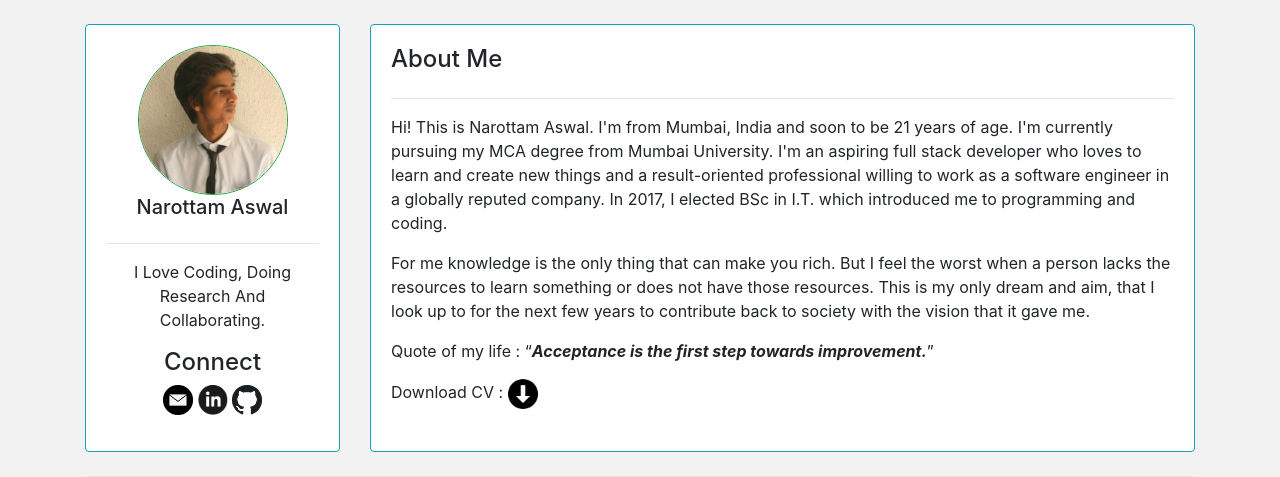
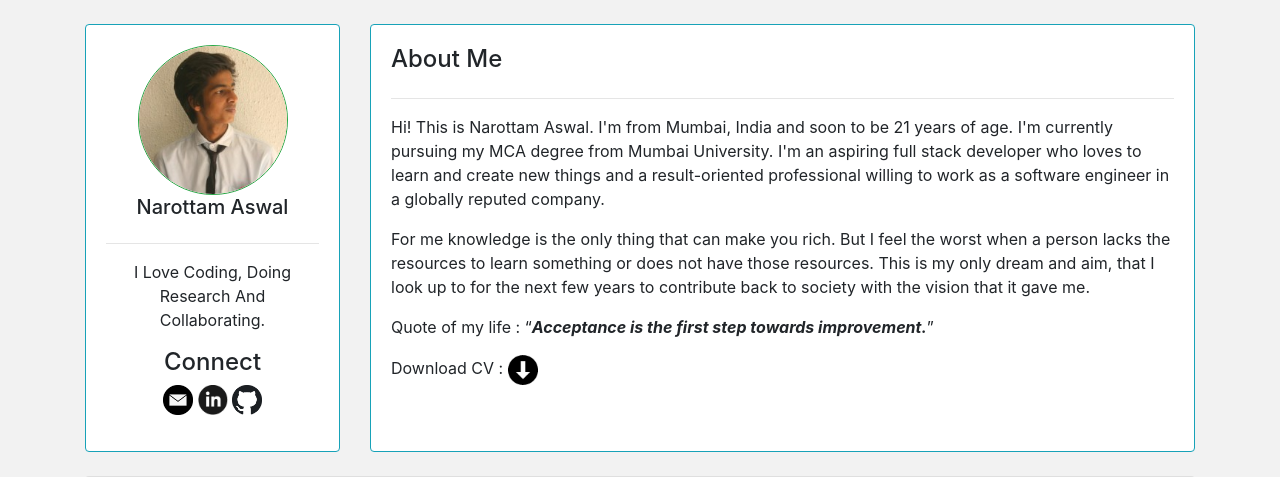
Before and after one commit to narottamaswal/Portfolio-Website, a Django app: page / in a window 1280 px wide. Shown: the top 477 px of the page. Run offline with Django 3.2, Linux system fonts and the light colour scheme; some libraries are stand-ins or nearby versions.

Commit message:
Update index.html

```diff
--- a/templates/portfolio/index.html
+++ b/templates/portfolio/index.html
@@ -31,7 +31,7 @@
                 <h4>About Me</h4> <hr>
              <p>
                    Hi! This is Narottam Aswal. I'm from Mumbai, India and soon to be 21 years of age. I'm currently pursuing my MCA degree from Mumbai University. I'm an aspiring full stack developer who loves to learn and create new things and a result-oriented professional willing to work as a software engineer in a globally reputed company.
-          In 2017, I elected BSc in I.T. which introduced me to programming and coding.</p>
+          </p>
                 <p>For me knowledge is the only thing that can make you rich.
 But I feel the worst when a person lacks the resources to learn something or does not have those resources. This is my only dream and aim, that I look up to for the next few years to contribute back to society with the vision that it gave me.</p>
 
```
